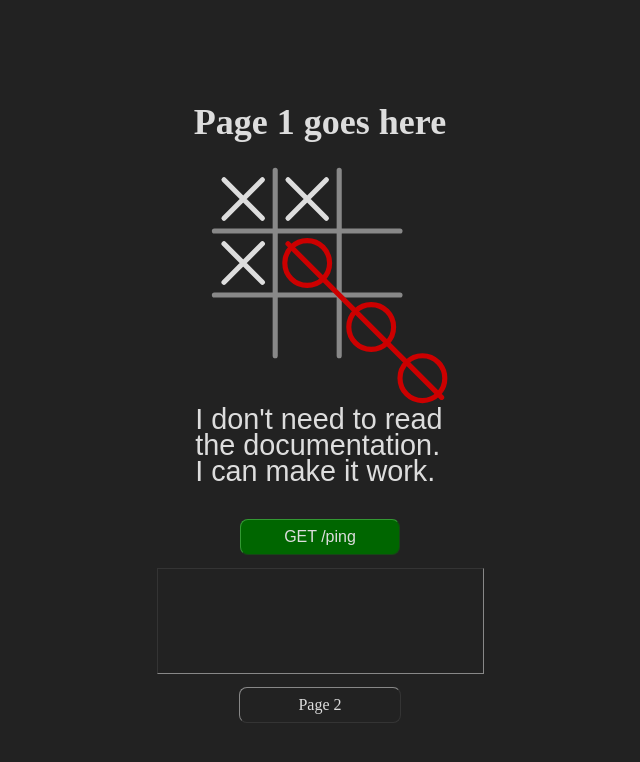
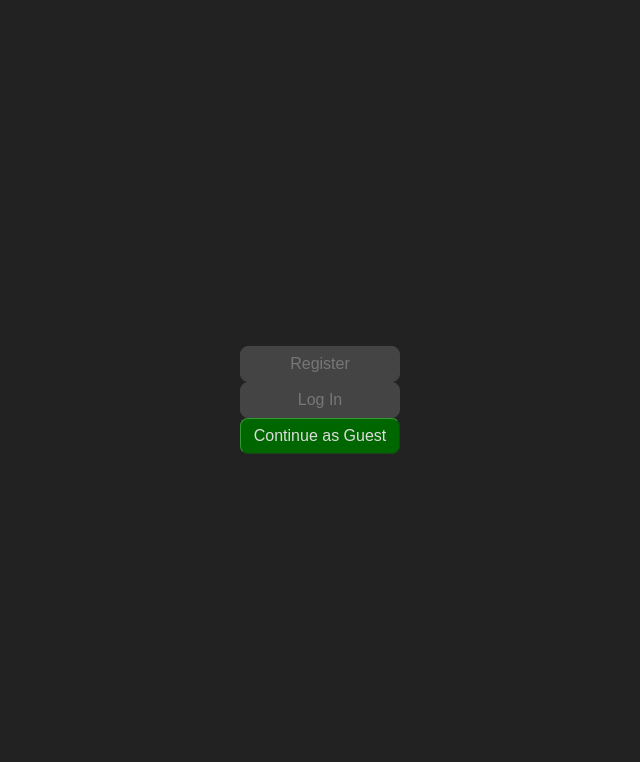
Before and after one commit to jazyx/goldlist-frontend, a React (Vite) app: page / in a window 1280 px wide. Shown: the top 762 px of the page, without its empty margins (320-960 px from the left). Built offline with nearby package versions, Linux system fonts and the light colour scheme.

Commit message:
Remove placeholder pages; add Continue As home page

```diff
--- a/package.json
+++ b/package.json
@@ -1,5 +1,5 @@
 {
-  "name": "vite-react-frontend",
+  "name": "goldlist-frontend",
   "private": true,
   "version": "0.0.0",
   "type": "module",
--- a/src/App.css
+++ b/src/App.css
@@ -11,6 +11,9 @@
   --primary: #060;
   --primary-border: #393;
   --primary-active: #030;
+  --disabled: #444;
+  --disabled-color: #777;
+  --disabled-border: #444;
 }
 
 body {
@@ -59,6 +62,13 @@ h1 {
    background-color: #000;
  }
 
+ button:disabled {
+  color: var(--disabled-color);
+  background-color: var(--disabled);
+  border: 1px solid var(--disabled-border);
+  pointer-events: none;
+ }
+
  pre {
   border: 1px inset #888;
   width: fit-content;
--- a/src/App.jsx
+++ b/src/App.jsx
@@ -8,9 +8,7 @@ import {
   Route
 } from 'react-router-dom'
 import './App.css'
-import { Ping } from './components/Ping'
-import { Page1 } from './pages/Page1'
-import { Page2 } from './pages/Page2'
+import { Home } from './pages/Home'
 import { NotFound } from './pages/NotFound'
 import { APIProvider } from './contexts/APIContext'
 
@@ -20,10 +18,7 @@ function App() {
     <Router>
       <APIProvider>
         <Routes>
-          <Route index element={<Page1 />} />
-          <Route path="/page1" element={<Page1 />} />
-          <Route path="/page2" element={<Page2 />} />
-          <Route path="/ping" element={<Ping />} />
+          <Route index element={<Home />} />
           <Route path="*" element={<NotFound />} />
         </Routes>
       </APIProvider>
--- a/src/components/Ping.jsx
+++ /dev/null
@@ -1,37 +0,0 @@
-/**
- * frontend/src/components/Ping.jsx
- */
-
-
-import React, { useState, useContext } from 'react'
-import { APIContext } from '../contexts/APIContext'
-const TAG_REGEX = /(<.*?>)|(<\/.*?>)/g
-
-
-
-export const Ping = () => {
-  const { origin } = useContext(APIContext)
-  const [ response, setResponse ] = useState("")
-
-  const getPing = () => {
-    fetch(`${origin}/ping`)
-      .then(incoming => incoming.text())
-      // Always sanitize data from unreliable sources
-      .then(text => text.replace(TAG_REGEX, ""))
-      .then(text => setResponse(text))
-      .catch(error => setResponse(error.message))
-  }
-
-  return (
-    <>
-      <button
-        onClick={getPing}
-      >
-        GET /ping
-      </button>
-      <pre>
-        {response}
-      </pre>
-    </>
-  )
-}
--- /dev/null
+++ b/src/pages/Home.jsx
@@ -0,0 +1,17 @@
+/**
+ * frontend/src/pages/Page1.jsx
+ */
+
+
+import React from 'react'
+
+
+export const Home = (props) => {
+  return (
+    <main>
+      <button disabled>Register</button>
+      <button disabled>Log In</button>
+      <button>Continue as Guest</button>
+    </main>
+  )
+}
--- a/src/pages/Page1.jsx
+++ /dev/null
@@ -1,20 +0,0 @@
-/**
- * frontend/src/pages/Page1.jsx
- */
-
-
-import React from 'react'
-import { Link } from 'react-router-dom'
-import { Ping } from '../components/Ping'
-
-
-export const Page1 = (props) => {
-  return (
-    <main>
-      <h1>Page 1 goes here</h1>
-      <img src="/nodoc.svg" alt="don't read docs"></img>
-      <Ping />
-      <Link to="/page2" draggable="false">Page 2</Link>
-    </main>
-  )
-}
--- a/src/pages/Page2.jsx
+++ /dev/null
@@ -1,17 +0,0 @@
-/**
- * frontend/src/pages/Page2.jsx
- */
-
-
-import React from 'react'
-import { Link } from 'react-router-dom'
-
-
-export const Page2 = (props) => {
-  return (
-    <main>
-      <h1>This is Page 2</h1>
-      <Link to="/page1" draggable="false">Page 1</Link>
-    </main>
-  )
-}
```
